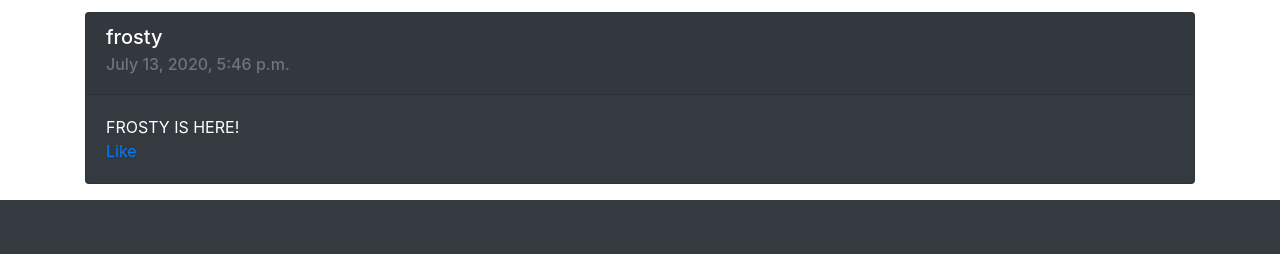
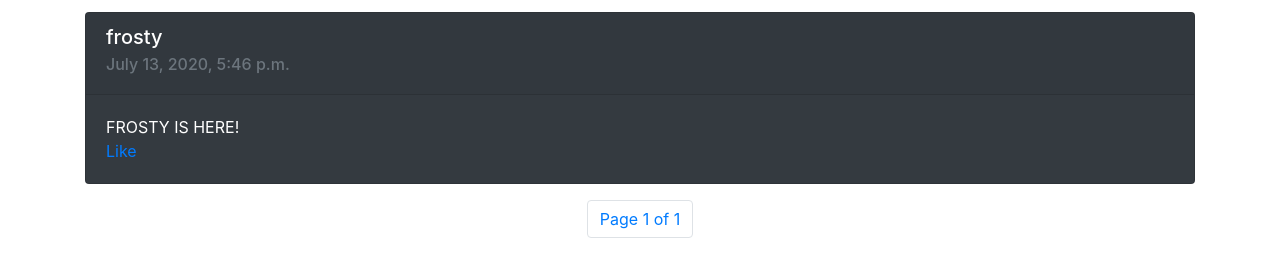
Before and after one commit to fross123/the-u-network, a Django app: a page that uses network/templates/network/profile.html in a window 1280 px wide. Shown: the part 1706-1960 px from the top of the page. Before the commit the page ends 1906 px from the top, so only its background shows below. Run offline with Django 3.2, Linux system fonts and the light colour scheme; data comes from the database, SQL or seed files in the repository; both versions use the stored data as it was after the commit; tables that the repository leaves empty hold one stand-in row (values such as "Sample post"); some libraries are stand-ins or nearby versions.

Commit message:
pagination and adjusting following page

```diff
--- a/network/templates/network/following.html
+++ b/network/templates/network/following.html
@@ -9,11 +9,12 @@
             </div>
             <button type="submit" class="btn btn-success">Submit New Post</button>
         </form>
-        {% for post in posts %}
+        {% for post in page_obj %}
             {% if post.user in user.following.all %}
                 {% include "network/post.html" %}
             {% endif %}
         {% endfor %}
+        {% include "network/pagination.html" %}
     {% else %}
         <h1>Please Login to see some posts!</h1>
     {% endif %}
--- /dev/null
+++ b/network/templates/network/pagination.html
@@ -0,0 +1,17 @@
+<nav aria-label="post navigation">
+    <ul class="pagination justify-content-center">
+        {% if page_obj.has_previous %}
+            <li class="page-item"><a class="page-link" href="?page=1">&laquo; first</a></li>
+            <li class="page-item"><a class="page-link" href="?page={{ page_obj.previous_page_number }}">previous</a></li>
+        {% endif %}
+        <li class="page-item">
+            <span class="current page-link">
+                Page {{ page_obj.number }} of {{ page_obj.paginator.num_pages }}
+            </span>
+        </li>
+        {% if page_obj.has_next %}
+            <li class="page-item"><a class="page-link" href="?page={{ page_obj.next_page_number }}">next</a></li>
+            <li class="page-item"><a class="page-link" href="?page={{ page_obj.paginator.num_pages }}">last &raquo;</a></li>
+        {% endif %}
+    </ul>
+</nav>
--- a/network/templates/network/profile.html
+++ b/network/templates/network/profile.html
@@ -20,9 +20,10 @@
             {% endif %}
         {% endif %}
     {% endif %}
-    {% for post in users_posts %}
+    {% for post in page_obj %}
         {% include "network/post.html" %}
     {% endfor %}
+    {% include "network/pagination.html" %}
 
 
 {% endblock %}
--- a/network/views.py
+++ b/network/views.py
@@ -14,7 +14,6 @@ def index(request):
     posts = Post.objects.order_by('-date')
 
     paginator = Paginator(posts, 10)
-
     page_number = request.GET.get('page')
     page_obj = paginator.get_page(page_number)
 
@@ -46,9 +45,15 @@ def profile(request, username):
         isFollowing = True
     elif request.user not in user_profile.followers.all():
         isFollowing = False
+
+    users_posts = Post.objects.filter(user=user_profile).order_by('-date')
+    paginator = Paginator(users_posts, 10)
+    page_number = request.GET.get('page')
+    page_obj = paginator.get_page(page_number)
+
     return render(request, "network/profile.html", {
         "user_profile": user_profile,
-        "users_posts": Post.objects.filter(user=user_profile).order_by('-date'),
+        'page_obj': page_obj,
         "isFollowing": isFollowing
     })
 
@@ -65,9 +70,20 @@ def unfollow(request, username):
     return HttpResponseRedirect(reverse("profile", args=[username]))
 
 def following(request):
+    posts = Post.objects.order_by('-date')
+    user = request.user
+    following = []
+    for post in posts:
+        if post.user in user.following.all():
+            following.append(post)
+
+    paginator = Paginator(following, 10)
+    page_number = request.GET.get('page')
+    page_obj = paginator.get_page(page_number)
+
     return render(request, "network/following.html", {
         "NewPost": NewPost,
-        "posts": Post.objects.order_by('-date')
+        'page_obj': page_obj
     })
 
 def login_view(request):
```
Also changed, not shown: network/templates/network/index.html (+1 -17 lines), db.sqlite3.
